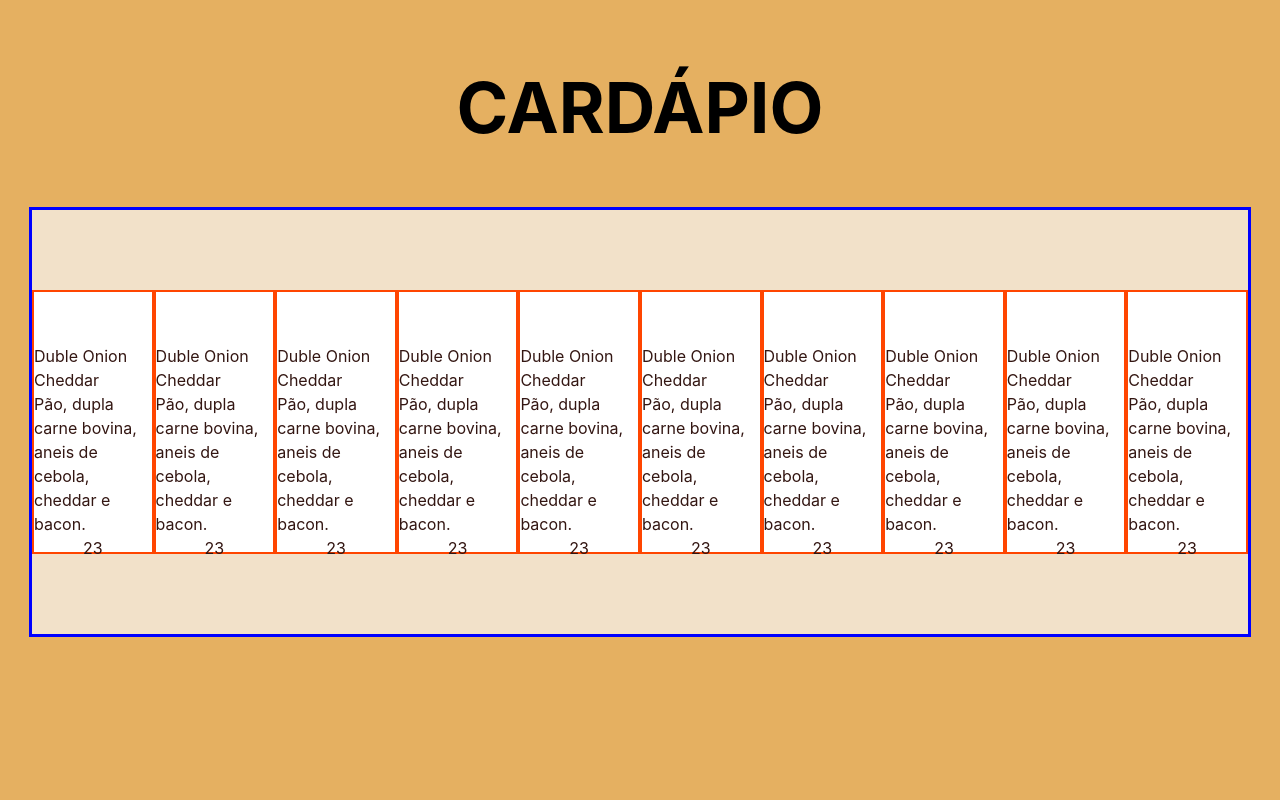
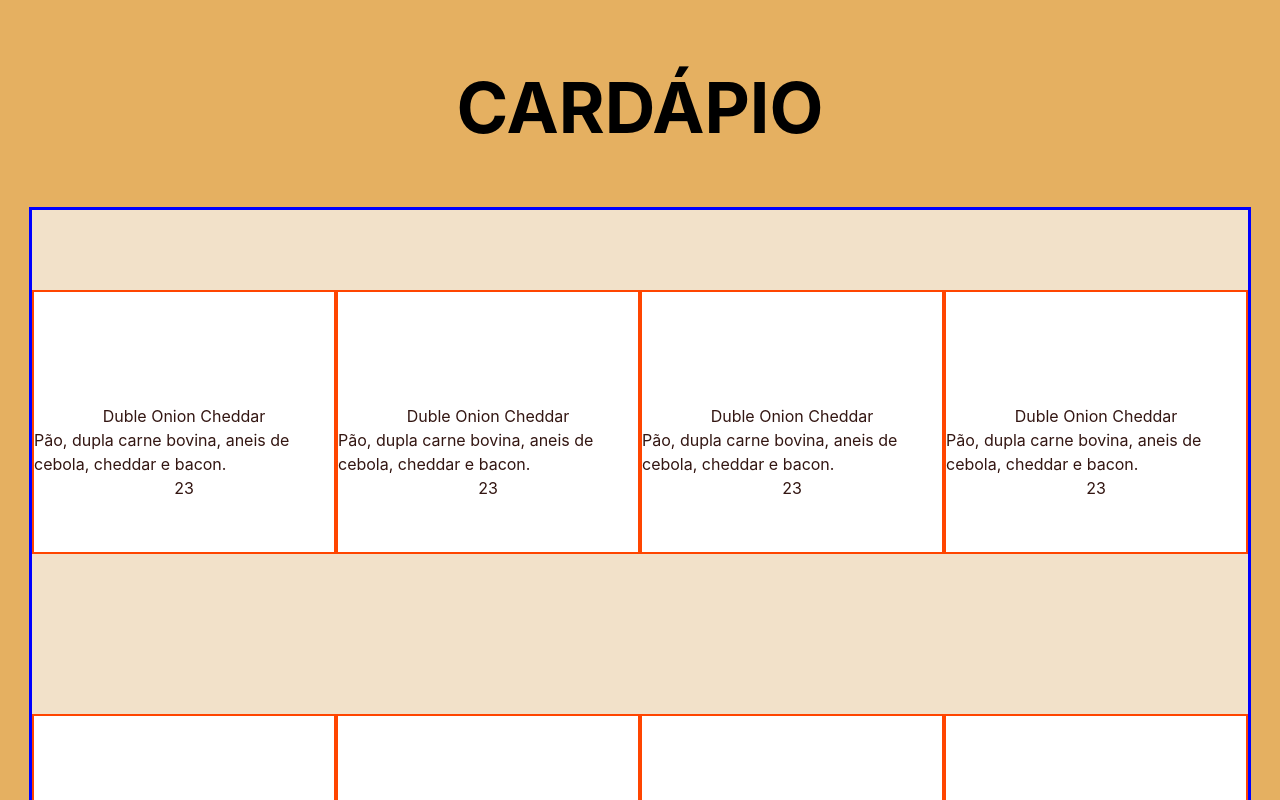
Before and after one commit to ufjf-dcc207/ufjf-dcc207-2024-3-a-trb1-BrenoRMachado, a React (Vite) app: page / in a window 1280 px wide. Shown: the top 800 px of the page. Built offline with nearby package versions, Linux system fonts and the light colour scheme.

Commit message:
melhora o lugar das caixas

```diff
--- a/src/App.css
+++ b/src/App.css
@@ -17,4 +17,7 @@
     background-color: #f2e1c9; /*coloca uma cor de fundo pro menu*/
     display: flex; /*torna o display do menu flexível*/
     width: 95%; /*faz o menu pegar quase toda a largura da página*/
+
+    flex-wrap: wrap;
+    justify-content: space-evenly;
 }
```
